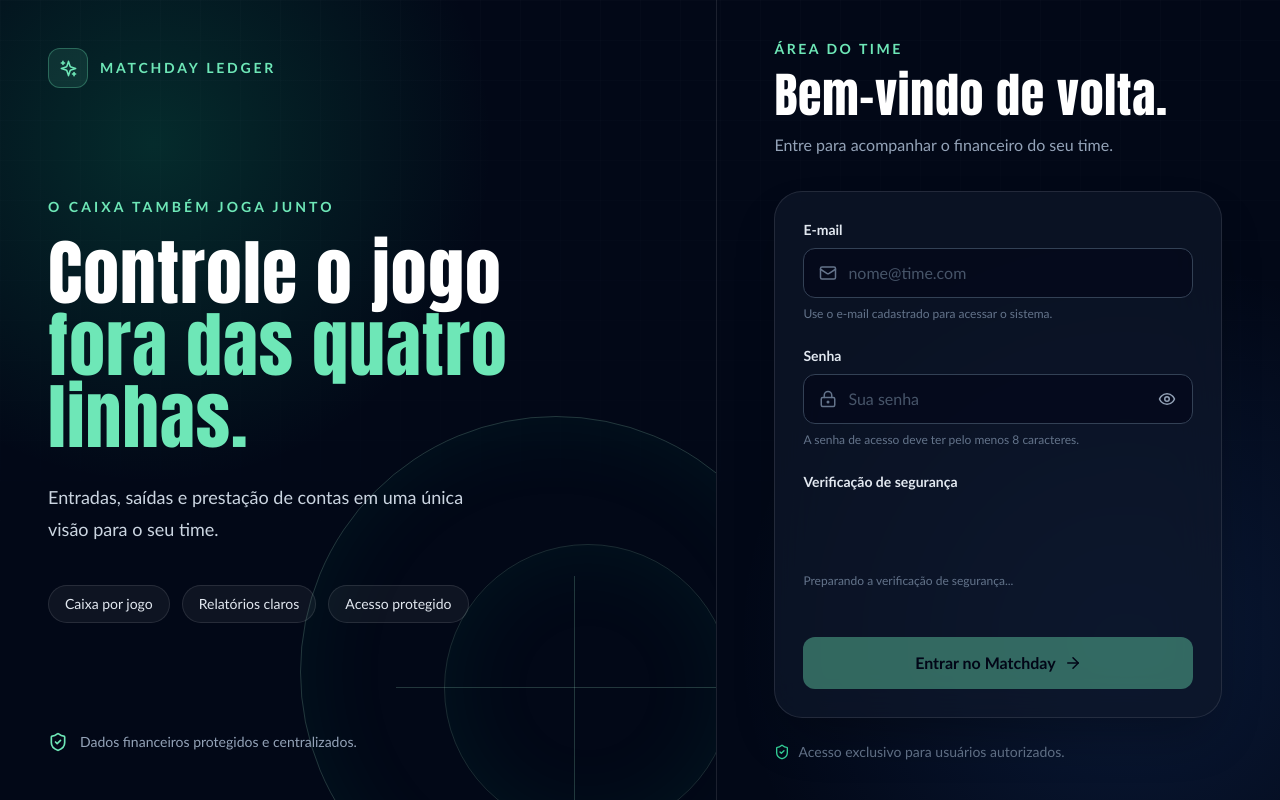
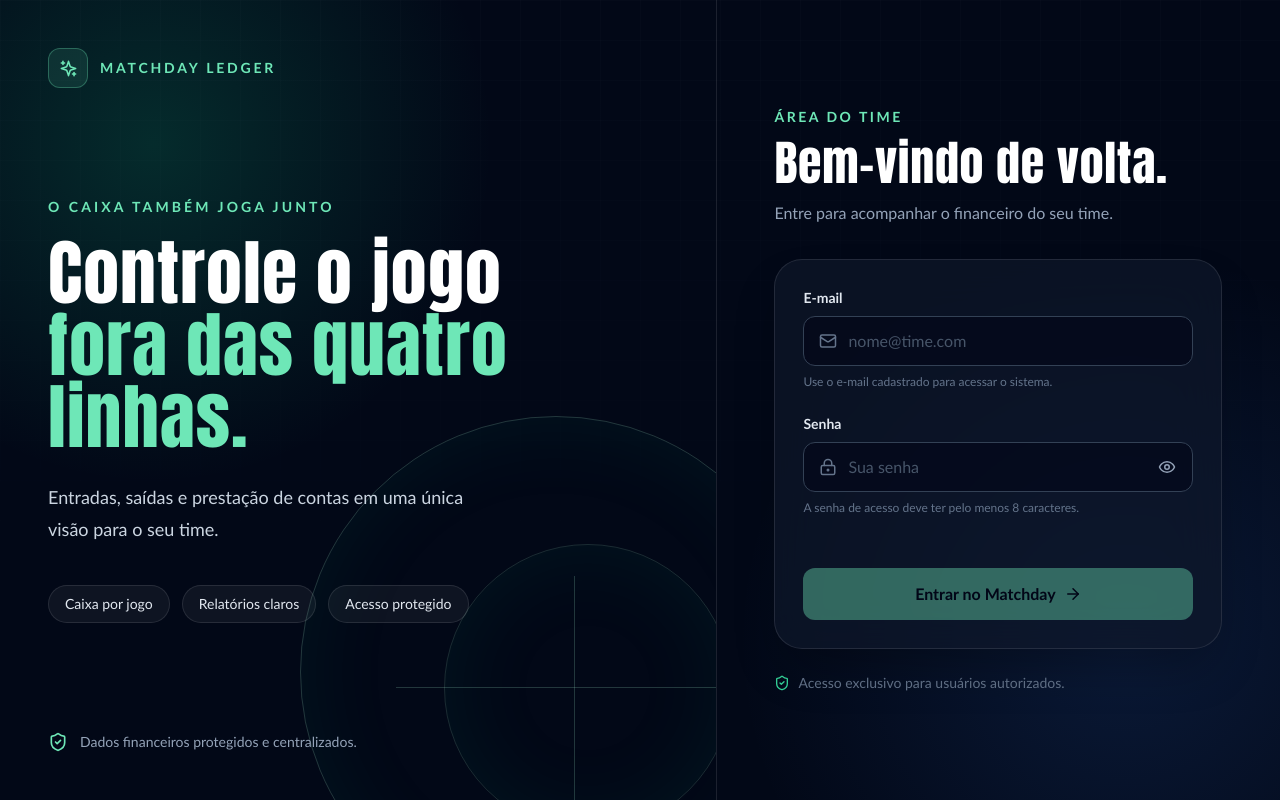
Before and after one commit to diego-alkmim/matchday-ledger-web, a Next.js app: page /login in a window 1280 px wide. Built offline with nearby package versions, Linux system fonts and the light colour scheme; no server answers.

Commit message:
fix: show Turnstile only during login

```diff
--- a/app/login/page.tsx
+++ b/app/login/page.tsx
@@ -37,6 +37,8 @@ export default function LoginPage() {
   const [loading, setLoading] = useState(false);
   const [formError, setFormError] = useState("");
   const [turnstileReady, setTurnstileReady] = useState(false);
+  const [turnstileRequested, setTurnstileRequested] = useState(false);
+  const [turnstileExecutionKey, setTurnstileExecutionKey] = useState(0);
   const [turnstileResetKey, setTurnstileResetKey] = useState(0);
   const turnstileRef = useRef<TurnstileWidgetHandle>(null);
   const emailId = useId();
@@ -55,8 +57,7 @@ export default function LoginPage() {
   const canSubmit =
     validEmail &&
     password.trim().length >= 8 &&
-    Boolean(turnstileSiteKey) &&
-    turnstileReady;
+    Boolean(turnstileSiteKey);
 
   const handleTurnstileError = useCallback(() => {
     setLoading(false);
@@ -71,6 +72,17 @@ export default function LoginPage() {
   useEffect(() => {
     if (user) router.replace("/dashboard");
   }, [user, router]);
+
+  useEffect(() => {
+    if (!turnstileRequested || !turnstileReady || !turnstileExecutionKey) {
+      return;
+    }
+
+    if (!turnstileRef.current?.execute()) {
+      setLoading(false);
+      setFormError("A verificação de segurança ainda está carregando. Tente novamente em instantes.");
+    }
+  }, [turnstileExecutionKey, turnstileReady, turnstileRequested]);
 
   const completeLogin = useCallback(async (turnstileToken: string) => {
     try {
@@ -101,13 +113,15 @@ export default function LoginPage() {
       return;
     }
 
-    if (!turnstileRef.current?.execute()) {
-      setFormError("A verificação de segurança ainda está carregando. Tente novamente em instantes.");
+    if (!turnstileSiteKey) {
+      setFormError("A verificação de segurança não está configurada.");
       return;
     }
 
     setFormError("");
     setLoading(true);
+    setTurnstileRequested(true);
+    setTurnstileExecutionKey((value) => value + 1);
   };
 
   if (user) return null;
@@ -242,11 +256,11 @@ export default function LoginPage() {
                   </p>
                 </div>
 
-                <div>
-                  <p className="mb-2 text-sm font-semibold text-slate-200">
-                    Verificação de segurança
-                  </p>
-                  {turnstileSiteKey ? (
+                {turnstileRequested ? (
+                  <div>
+                    <p className="mb-2 text-sm font-semibold text-slate-200">
+                      Verificação de segurança
+                    </p>
                     <TurnstileWidget
                       ref={turnstileRef}
                       siteKey={turnstileSiteKey}
@@ -256,17 +270,17 @@ export default function LoginPage() {
                       onError={handleTurnstileError}
                       onReady={() => setTurnstileReady(true)}
                     />
-                  ) : (
+                    <p className="mt-2 text-xs text-slate-500">
+                      {turnstileReady
+                        ? "Conclua a verificação para proteger o acesso contra tentativas automatizadas."
+                        : "Preparando a verificação de segurança..."}
+                    </p>
+                  </div>
+                ) : !turnstileSiteKey ? (
                     <div className="rounded-xl border border-rose-400/40 bg-rose-500/10 px-4 py-3 text-sm text-rose-100">
                       A verificação de segurança não está configurada.
                     </div>
-                  )}
-                  <p className="mt-2 text-xs text-slate-500">
-                    {turnstileReady
-                      ? "A verificação será feita ao entrar para proteger o acesso contra tentativas automatizadas."
-                      : "Preparando a verificação de segurança..."}
-                  </p>
-                </div>
+                ) : null}
               </div>
 
               <div className="mt-5 min-h-5" aria-live="polite">
```
